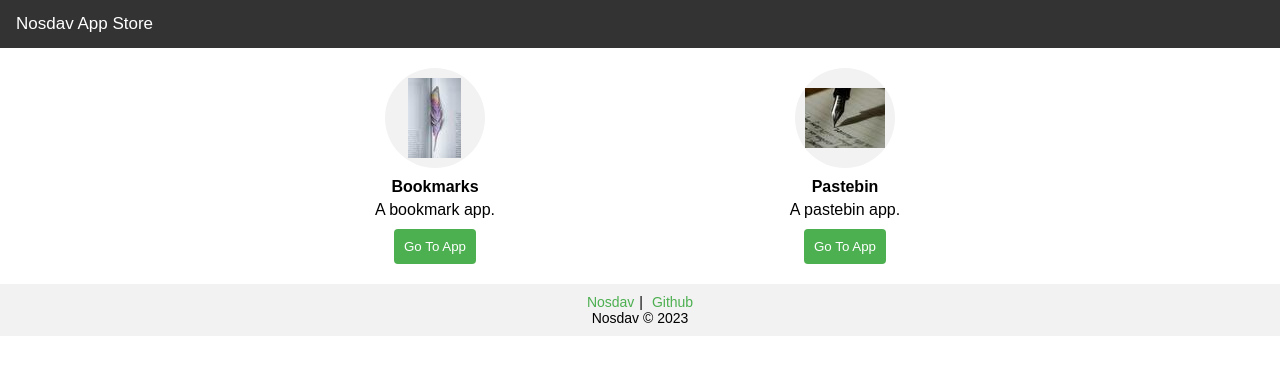
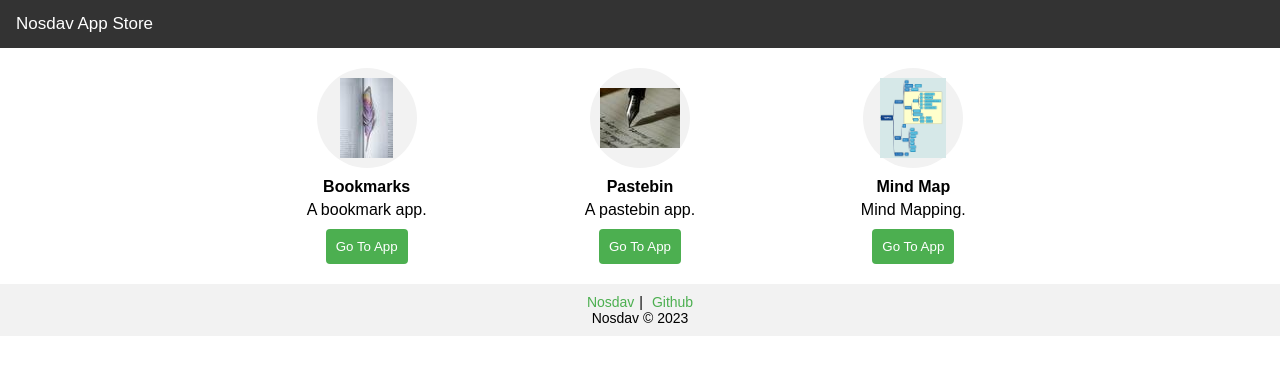
Before and after one commit to nosdav/apps, a website: page index.html in a window 1280 px wide. Drawn offline with Linux system fonts and the light colour scheme.

Commit message:
add mind map

```diff
--- a/index.html
+++ b/index.html
@@ -125,6 +125,16 @@
           <div class="app-description">A pastebin app.</div>
           <a href="/pastebin/"><button class="app-link">Go To App</button></a>
         </div>
+        <div class="app">
+          <div class="app-icon">
+            <img src="./images/mm.png" alt="App icon" />
+          </div>
+          <div class="app-name">Mind Map</div>
+          <div class="app-description">Mind Mapping.</div>
+          <a href="/my-mind/login.html"
+            ><button class="app-link">Go To App</button></a
+          >
+        </div>
       </div>
     </div>
 
--- a/package.json
+++ b/package.json
@@ -1,6 +1,6 @@
 {
   "name": "nosdav-apps",
-  "version": "0.0.4",
+  "version": "0.0.5",
   "description": "nosdav apps",
   "main": "index.js",
   "scripts": {
```
Also changed, not shown: images/mm.png (added).
